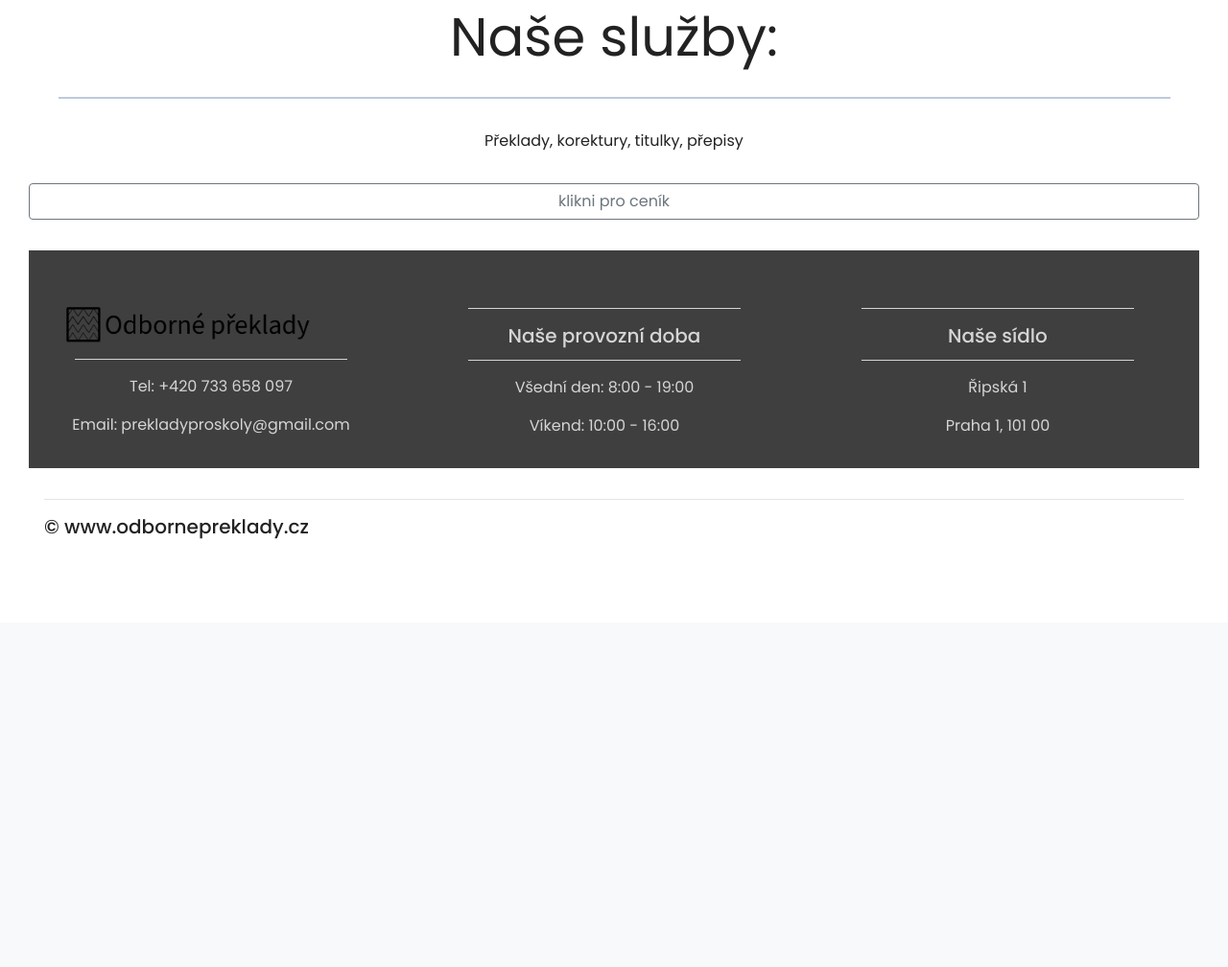
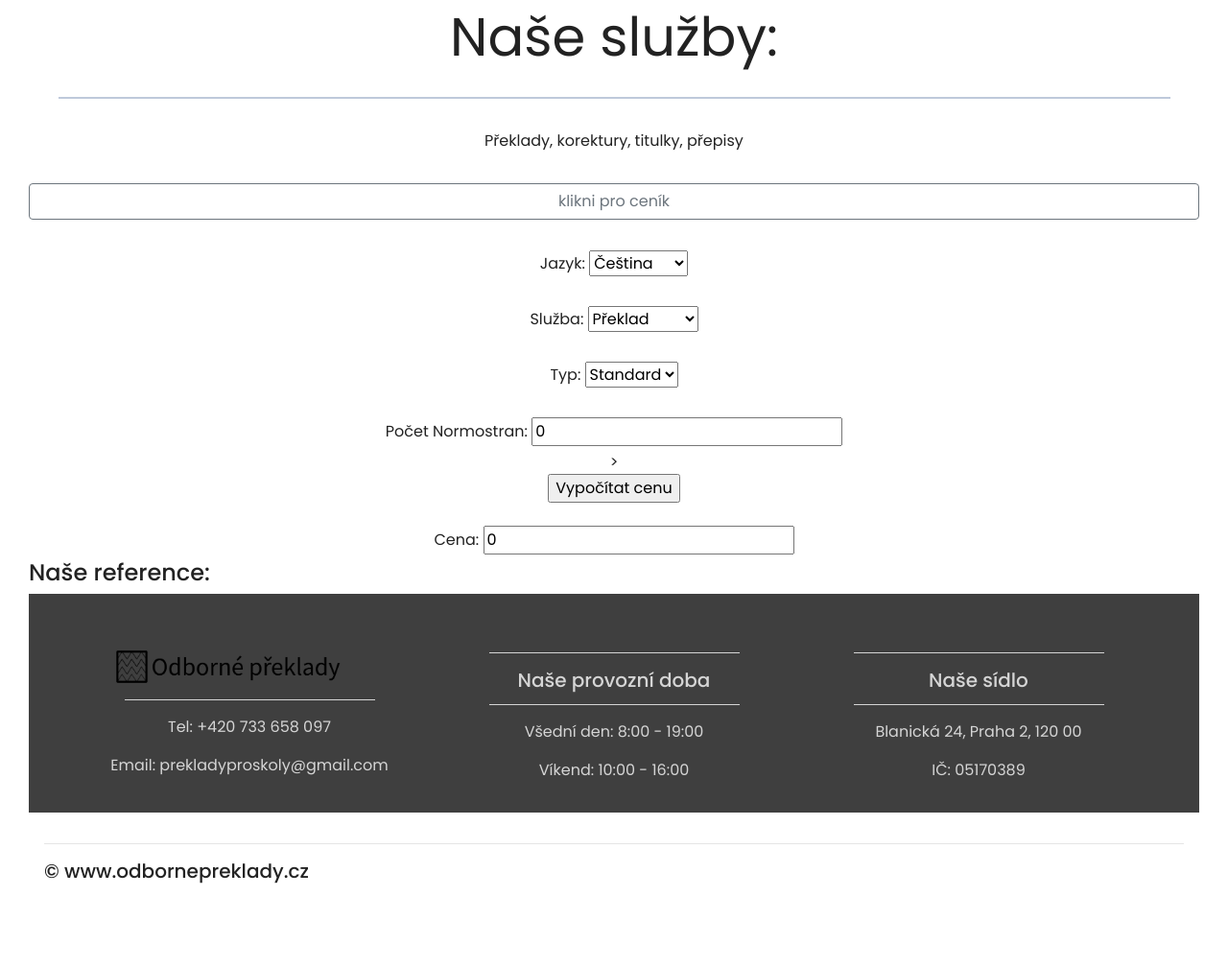
Before and after one commit to mikcapek/webtranslate, a Flask app: page / in a window 1280 px wide. Shown: the part 1727-2735 px from the top of the page at 96% size. Before the commit the page ends 2289 px from the top, so only its background shows below. Run offline with Flask 2, Linux system fonts and the light colour scheme; some libraries are stand-ins or nearby versions.

Commit message:
option selection price calculator

```diff
--- a/main.py
+++ b/main.py
@@ -26,12 +26,19 @@ mail = Mail(app)
 
 @app.route('/')
 def home():
-	return render_template('index.html')
+	return render_template('index.html', TRANSLATE_PRICE_STANDARD = 240, TRANSLATE_PRICE_EXPRESS = 280, CORRECT_PRICE_STANDARD = 100, CORRECT_PRICE_EXPRESS = 140, SUBTITLE_PRICE_STANDARD = 100, SUBTITLE_PRICE_EXPRESS= 140, TRANSCRIPT_PRICE_STANDARD= 50, TRANSCRIPT_PRICE_EXPRESS= 80  )
 
 @app.route('/o-nas')
 def onas():
 	return render_template('o-nas.html')
 
+@app.route('/sluzby')
+def sluzby():
+	return render_template('sluzby.html')
+
+@app.route('/cenik')
+def cenik():
+	return render_template('cenik.html')
 
 
 def allowed_file(filename):
--- a/templates/base.html
+++ b/templates/base.html
@@ -8,21 +8,10 @@
 	<meta name="viewport" content="width=device-width, initial-scale=1">
 	<title>Odborné překlady</title>
 	<link rel="stylesheet" href="https://maxcdn.bootstrapcdn.com/bootstrap/4.0.0/css/bootstrap.min.css">
-	<script src="https://ajax.googleapis.com/ajax/libs/jquery/3.3.1/jquery.min.js"></script>
-	<script src="https://cdnjs.cloudflare.com/ajax/libs/popper.js/1.12.9/umd/popper.min.js"></script>
-	<script src="https://maxcdn.bootstrapcdn.com/bootstrap/4.0.0/js/bootstrap.min.js"></script>
-	<script src="https://use.fontawesome.com/releases/v5.0.8/js/all.js"></script>
+
 	<link href="static/styles/style.css" rel="stylesheet" type = "text/css">
 	<!-- Global site tag (gtag.js) - Google Analytics -->
-	<script async src="https://www.googletagmanager.com/gtag/js?id=UA-168833019-1"></script>
-	<script>
-	  window.dataLayer = window.dataLayer || [];
-	  function gtag(){dataLayer.push(arguments);}
-	  gtag('js', new Date());
 
-	  gtag('config', 'UA-168833019-1');
-	</script>
-	<script src="https://unpkg.com/sweetalert/dist/sweetalert.min.js"></script>
 
 
 </head>
@@ -60,10 +49,10 @@
 			<a class = 'nav-link' href='/o-nas'>O nás</a>
 		</li>
 		<li class= 'nav-item'>
-			<a class = 'nav-link' href='#'>Služby</a>
+			<a class = 'nav-link' href='/sluzby'>Služby</a>
 		</li>
 		<li class= 'nav-item'>
-			<a class = 'nav-link' href = '/' onClick="document.getElementById('fun').scrollIntoView();">Ceník</a>
+			<a class = 'nav-link' href = '/cenik' onClick="document.getElementById('fun').scrollIntoView();">Ceník</a>
 		</li>
 		<li class= 'nav-item'>
 			<a class = 'nav-link' href='/contactform'>Kontakt</a>
@@ -77,6 +66,23 @@
 
 
 <!--- Image Slider -->
+
+<!--- Scripts -->
+
+<script async src="https://www.googletagmanager.com/gtag/js?id=UA-168833019-1"></script>
+<script>
+	  window.dataLayer = window.dataLayer || [];
+	  function gtag(){dataLayer.push(arguments);}
+	  gtag('js', new Date());
+
+	  gtag('config', 'UA-168833019-1');
+</script>
+<script src="https://unpkg.com/sweetalert@2.1.2/dist/sweetalert.min.js"></script>
+<script src="https://ajax.googleapis.com/ajax/libs/jquery/3.3.1/jquery.min.js"></script>
+<script src="https://cdnjs.cloudflare.com/ajax/libs/popper.js/1.12.9/umd/popper.min.js"></script>
+<script src="https://maxcdn.bootstrapcdn.com/bootstrap/4.0.0/js/bootstrap.min.js"></script>
+<script src="https://use.fontawesome.com/releases/v5.0.8/js/all.js"></script>
+
 
 
 {% block content %}{% endblock %}
@@ -129,7 +135,7 @@
 
 
 <footer>
-	<div class = 'footer'>
+	<div class = 'footer container'>
 <div class = 'container-fluid-padding'>
 <div class = 'row text-center'>
 	<div class = 'col-md-4'>
@@ -150,8 +156,8 @@
 		<hr class = 'light'>
 		<h5>Naše sídlo</h5>
 		<hr class = 'light'>
-		<p>Řipská 1 </p>
-		<p>Praha 1, 101 00</p>
+		<p>Blanická 24, Praha 2, 120 00</p>
+		<p>IČ: 05170389</p>
 	</div>
 
 </div>
--- a/templates/index.html
+++ b/templates/index.html
@@ -162,19 +162,23 @@
 <button class="fun btn btn-outline-secondary" id = "fun" data-toggle="collapse" data-target="#table">klikni pro ceník
 </button>
 
- <div id ="table" class="collapse">
+ <div id ="table" class="collapse container">
  <div class = 'container-fluid'>
- <div class = 'row text-center table_info'>
- 	<table class="table">
+ <div class = 'row text-center table_info container'>
+ 	<table class="table container">
  	<div class = 'container-fluid padding'>
- 		<h5>Překlady</h5>
+ 		<h5>Služby</h5>
  	</div>
+
     <tr>
-      <th scope="col">Z jazyka</th>
-      <th scope="col">Do jazyka</th>
-      <th scope="col">Do 7 kalendářních dní</th>
-      <th scope="col">Expresní do 24 hodin</th>
-    </tr>
+      <th scope="col">Jazyk</th>
+      <th scope="col">Překlad do jazyka</th>
+      <th scope="col">Standard</th>
+      <th scope="col">Express</th>
+      <th scope="col">Korektura</th>
+      <th scope="col">Titulky</th>
+      <th scope="col">Transkripce</th>
+  </tr>
   </thead>
   <tbody>
     <tr>
@@ -182,78 +186,106 @@
       <td>Angličtina</td>
       <td>240 Kč/Ns</td>
       <td>280 Kč/Ns</td>
+      <td>140 Kč/Ns</td>
+      <td>100 Kč/min.</td>
+      <td>50 Kč/min.</td>
     </tr>
     <tr>
       <td scope="row">Angličtina</td>
       <td>Čeština</td>
       <td>240 Kč/Ns</td>
       <td>280 kč/Ns</td>
+      <td>140 Kč/Ns</td>
+      <td>100 Kč/min.</td>
+      <td>50 Kč/min.</td>
+
     </tr>
 </tbody>
 </table>
-	<table class = 'table'>
-    <div class = 'container-fluid padding'>
- 		<h5>Korektura</h5>
- 	</div>
-    <tr>
 
-      <th scope="col">V jazyce</th>
-      <th scope="col">Do 7 kalendářních dní</th>
-      <th scope="col">Expresní do 24 hodin</th>
-    </tr>
-  </thead>
-  <tbody>
-    <tr>
-      <td scope="row">Čeština</td>
-
-      <td>120 Kč/Ns</td>
-      <td>140 Kč/Ns</td>
-    </tr>
-    <tr>
-      <td scope="row">Angličtina</td>
-
-      <td>120 Kč/Ns</td>
-      <td>140 kč/Ns</td>
-    </tr>
-
-  </tbody>
-</table>
-
-<table class = 'table'>
-    <div class = 'container-fluid padding'>
- 		<h5>Titulky</h5>
- 	</div>
-    <tr>
-
-      <th scope="col">V jazyce</th>
-      <th scope="col">Do 7 kalendářních dní</th>
-      <th scope="col">Do 48 hodin</th>
-    </tr>
-  </thead>
-  <tbody>
-    <tr>
-      <td scope="row">Čeština</td>
-
-      <td>50 Kč/min.</td>
-      <td>100 Kč/min.</td>
-    </tr>
-    <tr>
-      <td scope="row">Angličtina</td>
-
-      <td>50 Kč/min.</td>
-      <td>50 kč/min.</td>
-    </tr>
-
-  </tbody>
 </table>
 
  </div>
  </div>
  </div>
-<!--- Meet the team -->
+<!--- Kalkulačka -->
+<form action="/action_page.php" class="container text-center">
+	<label for="jazyk">Jazyk:</label>
+  <select name="jazyk" id="jazyk">
+    <option value="jazyk">Čeština</option>
+    <option value="jazyk">Angličtina</option>
+  </select>
+  <br><br>
 
 
-<!--- Contact form -->
+  <label for="sluzba">Služba:</label>
+  <select name="sluzba" id="sluzba">
+    <option value="preklad">Překlad</option>
+    <option value="korektura">Korektura</option>
+    <option value="titulky">Titulky</option>
+    <option value="audi">Transkripce</option>
+  </select>
+  <br><br>
+
+  <label for="typ">Typ:</label>
+  <select class = "typ" name="typ" id="typ">
+    <option value="preklad">Standard</option>
+    <option value="korektura">Express</option>
+  </select>
+  <br><br>
+
+  <label for="pocet" id = "pocet">Počet Normostran:</label>
+
+    <input class= "integer" value="0"></input>
+
+
+   <!-- div stuff for calculator stuff -->
+
+<div id="calculator" data-translate-price-standard="{ TRANSLATE_PRICE_STANDARD }"
+                    data-translate-price-express="{ TRANSLATE_PRICE_EXPRESS }"
+                    data-correct-price-standard="{ CORRECT_PRICE_STANDARD }"
+                    data-correct-price-express="{ CORRECT_PRICE_STANDARD }"
+                    data-subtitle-price-standard="{ SUBTITLE_PRICE_STANDARD }"
+                    data-subtitle-price-express="{ SUBTITLE_PRICE_EXPRESS }"
+                     data-transcription-price-standard="{ TRANSCRIPT_PRICE_STANDARD }"
+                    data-transcription-price-express="{ TRANSCRIPT_PRICE_EXPRESS }">>
+
+   <!-- calculator stuff -->
+
+</div>
+
+<script>
+
+function myfunc() {
+
+
+}
+
+</script>
+
+
+
+  <input type="submit" onClick = "myfunc()" value="Vypočítat cenu">
+<br><br>
+<label for="result" id = "result">Cena:</label>
+
+    <input class= "integer" value="0"></input>
+</form>
+
+<!--- code calculation -->
+
+
+
+
+
+
+<!--- Naše reference -->
+
+<div>
+<h4>Naše reference:</h4>
+
+
+</div>
 
 
 
--- a/templates/o-nas.html
+++ b/templates/o-nas.html
@@ -10,7 +10,7 @@
 	</h4>
 	<p>
 	Jsme tým profesionálů, kteří se dlouhodobě věnují profesi
-	překládání, korekxtury a titulkování, kteří chtějí dál,
+	překládání, korektury a titulkování, kteří chtějí dál,
 	levněji a lépe nabízet své služby našim klientům.
 
 	<h4>Neustále rozšiřujeme náš tým.</h4>
```
Also changed, not shown: templates/cenik.html (added, +94 -0 lines), templates/sluzby.html (added, +29 -0 lines).
